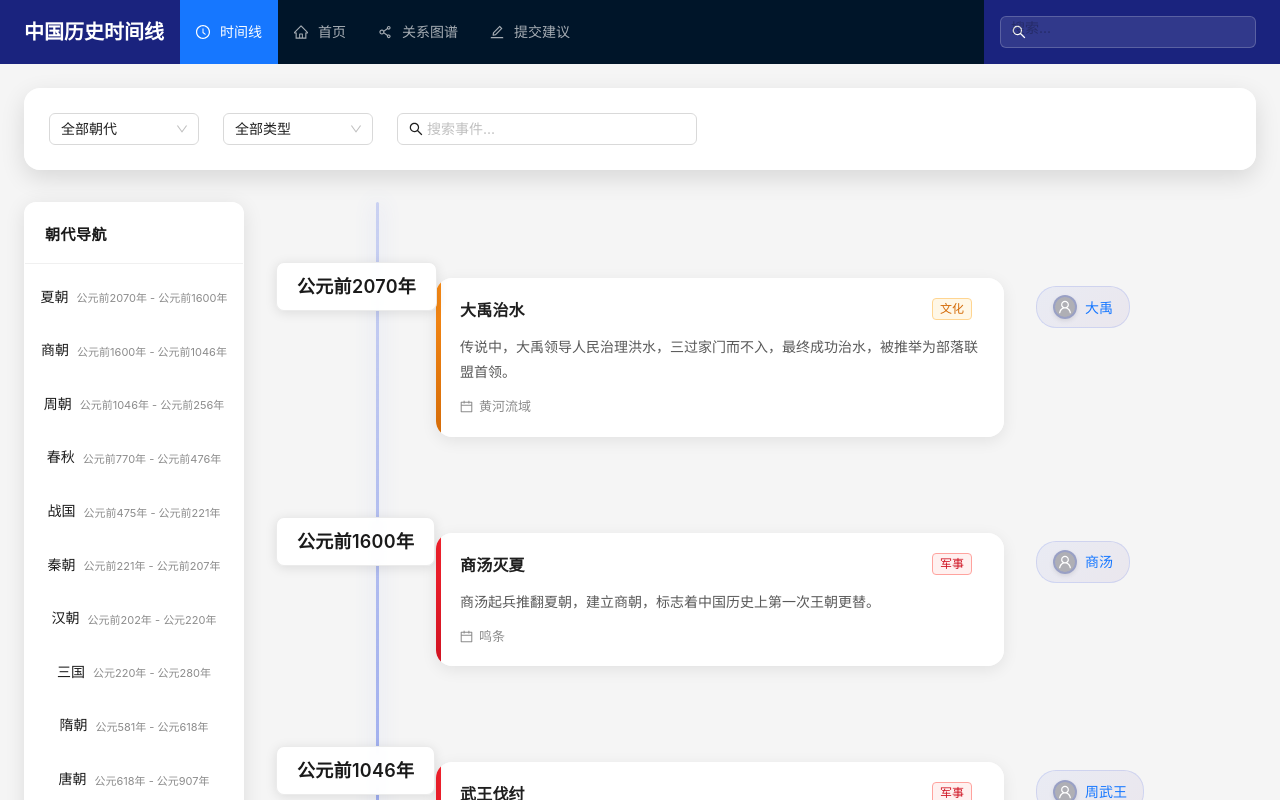
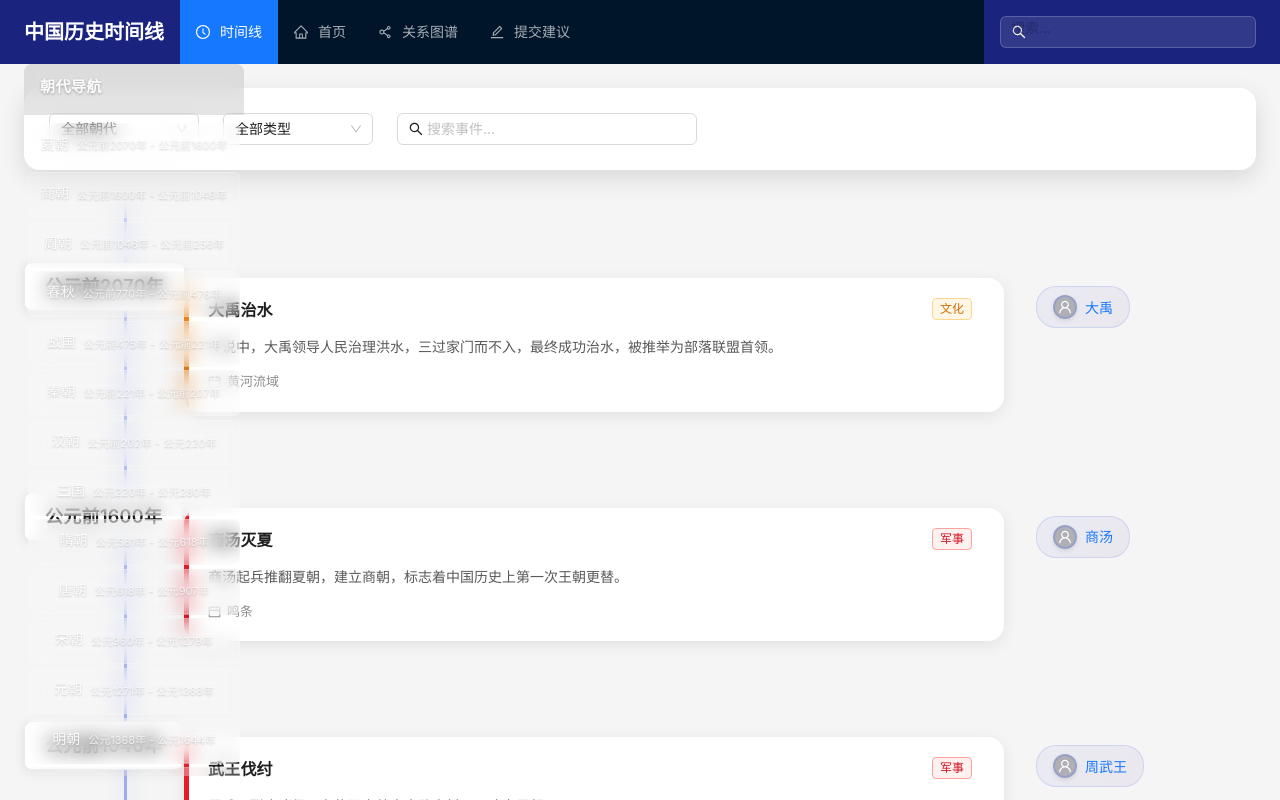
Before and after one commit to chengms/HistoricalThreads, a React (Vite) app in the folder frontend/: page / in a window 1280 px wide. Shown: the top 800 px of the page. Built offline with nearby package versions, Linux system fonts and the light colour scheme.

Commit message:
Refactor sidebar: Remove Card wrapper, use fixed positioning at top, integrate with background using glassmorphism effect

```diff
--- a/frontend/src/pages/Timeline/index.tsx
+++ b/frontend/src/pages/Timeline/index.tsx
@@ -1,5 +1,5 @@
 import { useState, useEffect, useRef } from 'react'
-import { Card, Select, Input, Space, Typography, Spin, Tag, Button, Affix, Avatar } from 'antd'
+import { Card, Select, Input, Space, Typography, Spin, Tag, Button, Avatar } from 'antd'
 import { SearchOutlined, CalendarOutlined, UserOutlined } from '@ant-design/icons'
 import { useNavigate } from 'react-router-dom'
 import { loadEvents, loadDynasties, searchEvents } from '@/services/dataLoader'
@@ -323,8 +323,8 @@ export default function TimelinePage() {
 
       <div className="timeline-layout">
         {/* 左侧侧边栏 - 朝代导航 */}
-        <Affix offsetTop={100}>
-          <Card className="timeline-sidebar" title="朝代导航">
+        <div className="timeline-sidebar">
+          <div className="dynasty-nav-header">朝代导航</div>
           <div className="dynasty-nav">
             {dynasties
               .sort((a, b) => a.startYear - b.startYear)
@@ -350,8 +350,7 @@ export default function TimelinePage() {
                 )
               })}
           </div>
-          </Card>
-        </Affix>
+        </div>
 
         {/* 中间时间轴区域 */}
         <div className="timeline-main" ref={timelineContainerRef}>
--- a/frontend/src/styles/timeline.css
+++ b/frontend/src/styles/timeline.css
@@ -30,74 +30,73 @@
 .timeline-sidebar {
   width: 220px;
   flex-shrink: 0;
-  position: sticky;
-  top: 120px;
-  max-height: calc(100vh - 140px);
+  position: fixed;
+  top: 64px;
+  left: 24px;
+  max-height: calc(100vh - 88px);
   overflow-y: auto;
-  box-shadow: 0 4px 20px rgba(0, 0, 0, 0.1);
-  border-radius: 12px;
-  background: rgba(255, 255, 255, 0.98);
-  backdrop-filter: blur(20px);
-  border: 1px solid rgba(255, 255, 255, 0.5);
   z-index: 100;
   padding: 0;
-}
-
-.timeline-sidebar .ant-card-head {
-  border-bottom: 1px solid rgba(0, 0, 0, 0.06);
-  padding: 20px 20px 16px;
   background: transparent;
 }
 
-.timeline-sidebar .ant-card-head-title {
+.dynasty-nav-header {
   font-size: 15px;
   font-weight: 600;
-  color: #1a1a1a;
+  color: rgba(255, 255, 255, 0.95);
   letter-spacing: 0.5px;
-}
-
-.timeline-sidebar .ant-card-body {
-  padding: 12px 16px 20px;
+  padding: 12px 16px 16px;
+  text-shadow: 0 1px 3px rgba(0, 0, 0, 0.3);
+  background: rgba(0, 0, 0, 0.1);
+  backdrop-filter: blur(10px);
+  border-radius: 8px 8px 0 0;
+  margin-bottom: 8px;
 }
 
 .dynasty-nav {
   display: flex;
   flex-direction: column;
-  gap: 6px;
+  gap: 4px;
+  padding: 0 4px;
 }
 
 .dynasty-nav-item {
   text-align: left;
-  padding: 12px 16px;
-  border-radius: 8px;
+  padding: 10px 12px;
+  border-radius: 6px;
   transition: all 0.2s ease;
-  background: transparent;
-  border: none;
+  background: rgba(255, 255, 255, 0.1);
+  backdrop-filter: blur(10px);
+  border: 1px solid rgba(255, 255, 255, 0.2);
   height: auto;
 }
 
 .dynasty-nav-item:hover {
-  background: rgba(0, 0, 0, 0.04);
+  background: rgba(255, 255, 255, 0.2);
+  border-color: rgba(255, 255, 255, 0.3);
   transform: translateX(4px);
+  box-shadow: 0 2px 8px rgba(0, 0, 0, 0.15);
 }
 
 .dynasty-nav-item:active {
-  background: rgba(0, 0, 0, 0.06);
+  background: rgba(255, 255, 255, 0.25);
 }
 
 .dynasty-nav-name {
   font-weight: 500;
   font-size: 14px;
-  color: #1a1a1a;
+  color: rgba(255, 255, 255, 0.95);
   margin-bottom: 4px;
   line-height: 1.4;
+  text-shadow: 0 1px 2px rgba(0, 0, 0, 0.2);
 }
 
 .dynasty-nav-years {
   font-size: 11px;
-  color: #8c8c8c;
+  color: rgba(255, 255, 255, 0.75);
   font-weight: 400;
   line-height: 1.3;
+  text-shadow: 0 1px 2px rgba(0, 0, 0, 0.2);
 }
 
 /* 中间时间轴主区域 */
@@ -372,6 +371,7 @@
 
   .timeline-sidebar {
     width: 200px;
+    left: 16px;
   }
 
   .timeline-year-section {
@@ -401,6 +401,7 @@
     width: 100%;
     position: static;
     max-height: 400px;
+    left: 0;
   }
 
   .timeline-year-section {
```
Lines whose indentation alone changed are shown as unchanged.
